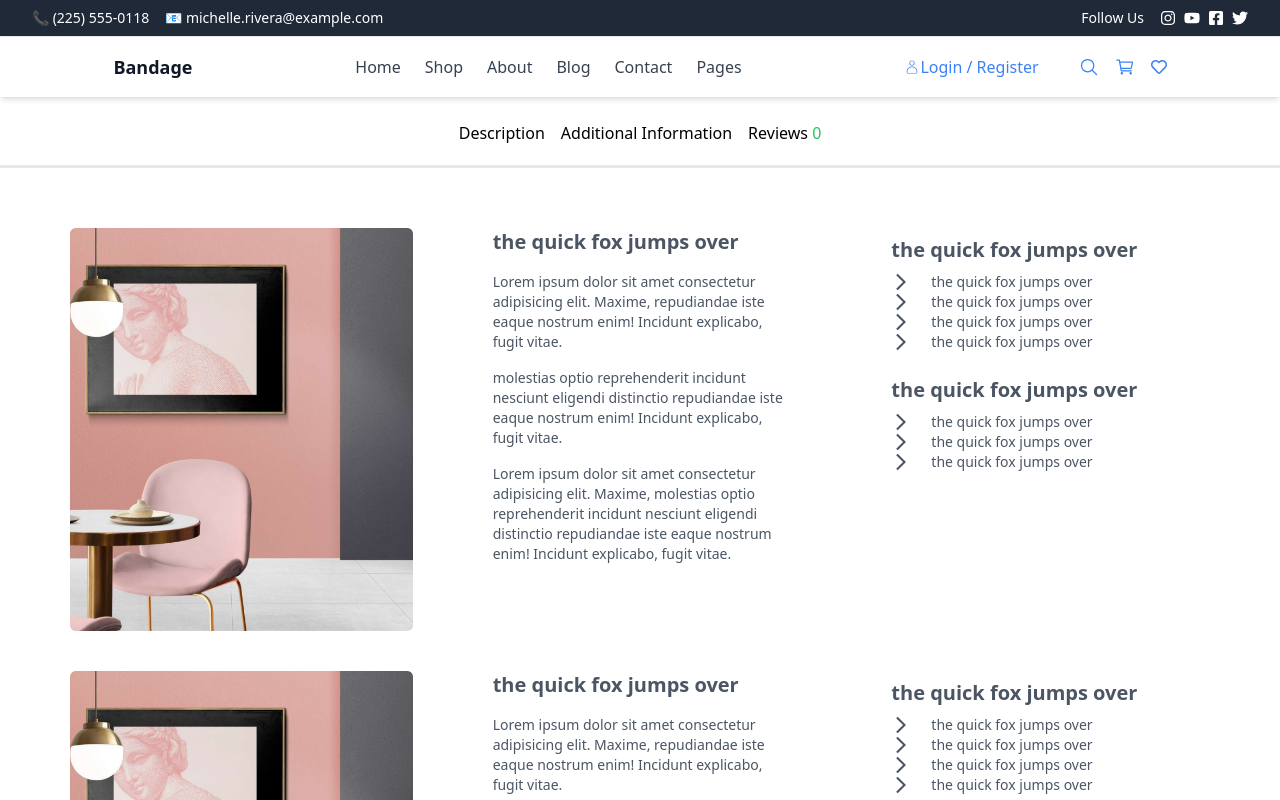
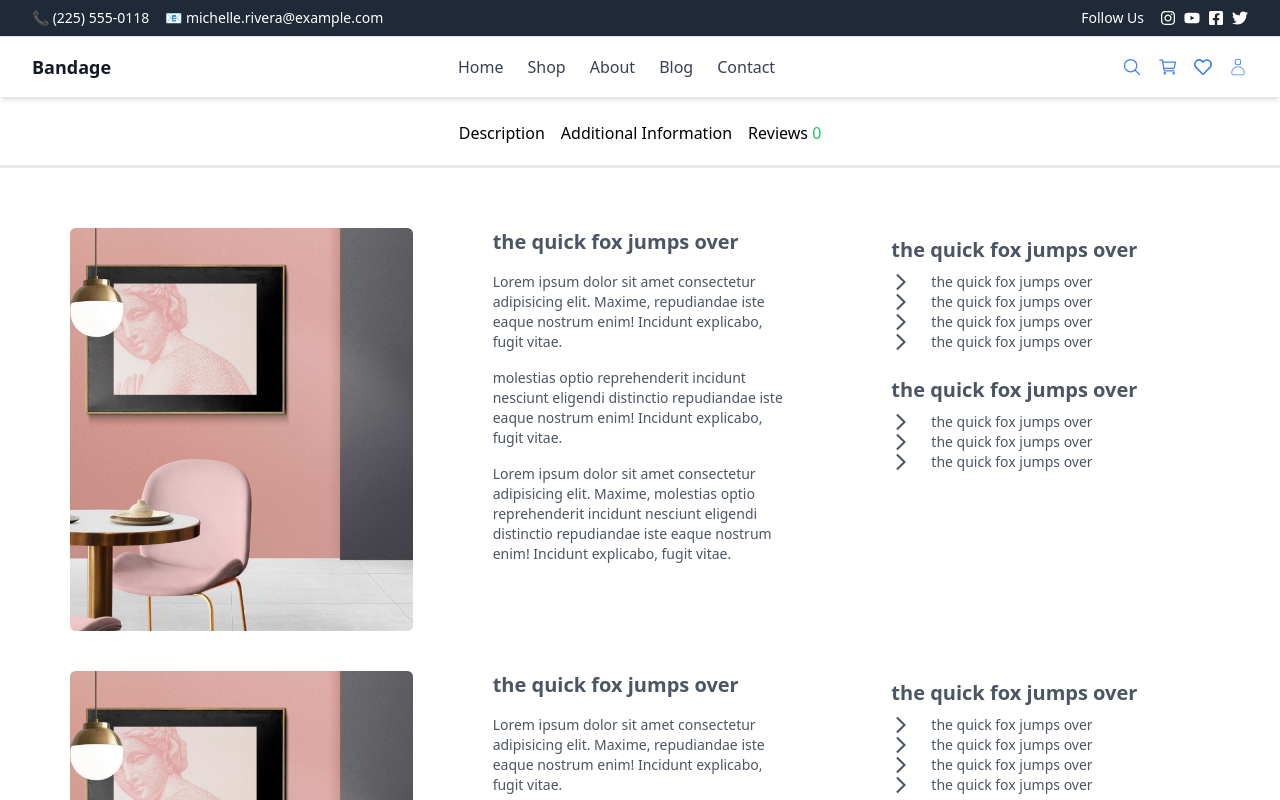
Before and after one commit to SalmanO7/Hackathon_2.0, a Next.js app: page /detail in a window 1280 px wide. Shown: the top 800 px of the page. Built offline with nearby package versions, Linux system fonts and the light colour scheme.

Commit message:
Responsiv e Navbar

```diff
--- a/app/pages/Navbar.tsx
+++ b/app/pages/Navbar.tsx
@@ -8,15 +8,18 @@ import { IoCartOutline, IoSearchOutline } from "react-icons/io5";
 
 const Navbar = () => {
   const [isOpen, setIsOpen] = useState(false);
+
   return (
     <>
       <Header />
       <nav className="bg-white shadow-md">
-        <div className="container mx-auto flex items-center justify-around px-4 py-4 sm:px-6 lg:px-8">
+        <div className="container mx-auto flex items-center justify-between px-4 py-4 sm:px-6 lg:px-8">
+          {/* Brand Name */}
           <h1 className="text-lg font-bold text-gray-900">
             <Link href="/">Bandage</Link>
           </h1>
 
+          {/* Menu Links for md and above */}
           <div className="hidden md:flex items-center gap-6">
             <Link href="/" className="text-gray-700 hover:text-gray-900">
               Home
@@ -31,31 +34,25 @@ const Navbar = () => {
               Blog
             </Link>
             <Link href="/contact" className="text-gray-700 hover:text-gray-900">
-              Contact{" "}
+              Contact
             </Link>
-            <a href="#" className="text-gray-700 hover:text-gray-900">
-              Pages
-            </a>
           </div>
 
-          <div className="flex items-center justify-end gap-4">
-            <div className="flex justify-center text-blue-500 items-center">
-              <CiUser className="hidden xl:block text-[16px] text-blue-500" />
-              <h4>Login / Register</h4>
-            </div>
-            <a
-              href="#"
-              className="text-sm font-semibold  hover:text-gray-900 pr-2"
-            ></a>
-            <div className=" justify-center hidden xl:flex items-center gap-4 text-blue-500">
+          {/* Icons Section - Always Visible */}
+          <div className="flex items-center gap-4 text-blue-500">
             <IoSearchOutline className="text-xl" />
             <Link href="/cart">
               <IoCartOutline className="text-xl" />
             </Link>
-              <FaRegHeart className="text-[16px]" />
-            </div>
+            <Link href="/wishlist">
+              <FaRegHeart className="text-lg" />
+            </Link>
+            <Link href="/login">
+              <CiUser className="text-xl" />
+            </Link>
           </div>
 
+          {/* Menu Icon for md and below */}
           <button
             className="md:hidden text-gray-600"
             onClick={() => setIsOpen(!isOpen)}
@@ -93,8 +90,11 @@ const Navbar = () => {
             )}
           </button>
         </div>
+
+        {/* Mobile Menu */}
         {isOpen && (
-          <div className="md:hidden flex justify-center items-center gap-5 px-10 py-2 bg-gray-100">
+          <div className="md:hidden bg-gray-100">
+            <div className="flex flex-col items-center py-4 gap-3">
               <Link
                 href="/"
                 className="text-gray-700 font-medium hover:text-blue-600"
@@ -113,7 +113,6 @@ const Navbar = () => {
               >
                 About
               </Link>
-
               <Link
                 href="/detail"
                 className="text-gray-700 font-medium hover:text-blue-600"
@@ -127,6 +126,7 @@ const Navbar = () => {
                 Contact
               </Link>
             </div>
+          </div>
         )}
       </nav>
     </>
```
Also changed, not shown: app/pages/mobile.jpg (added). Lines whose indentation alone changed are shown as unchanged.
